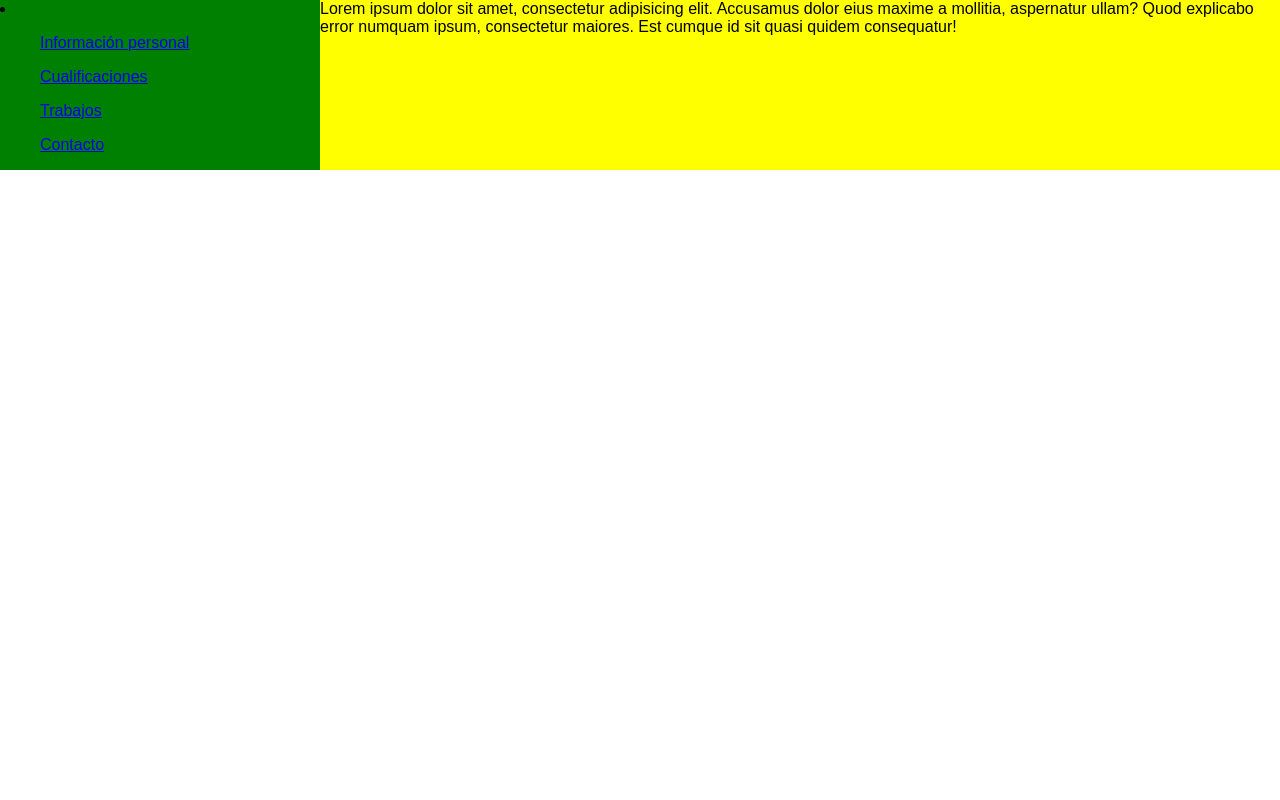
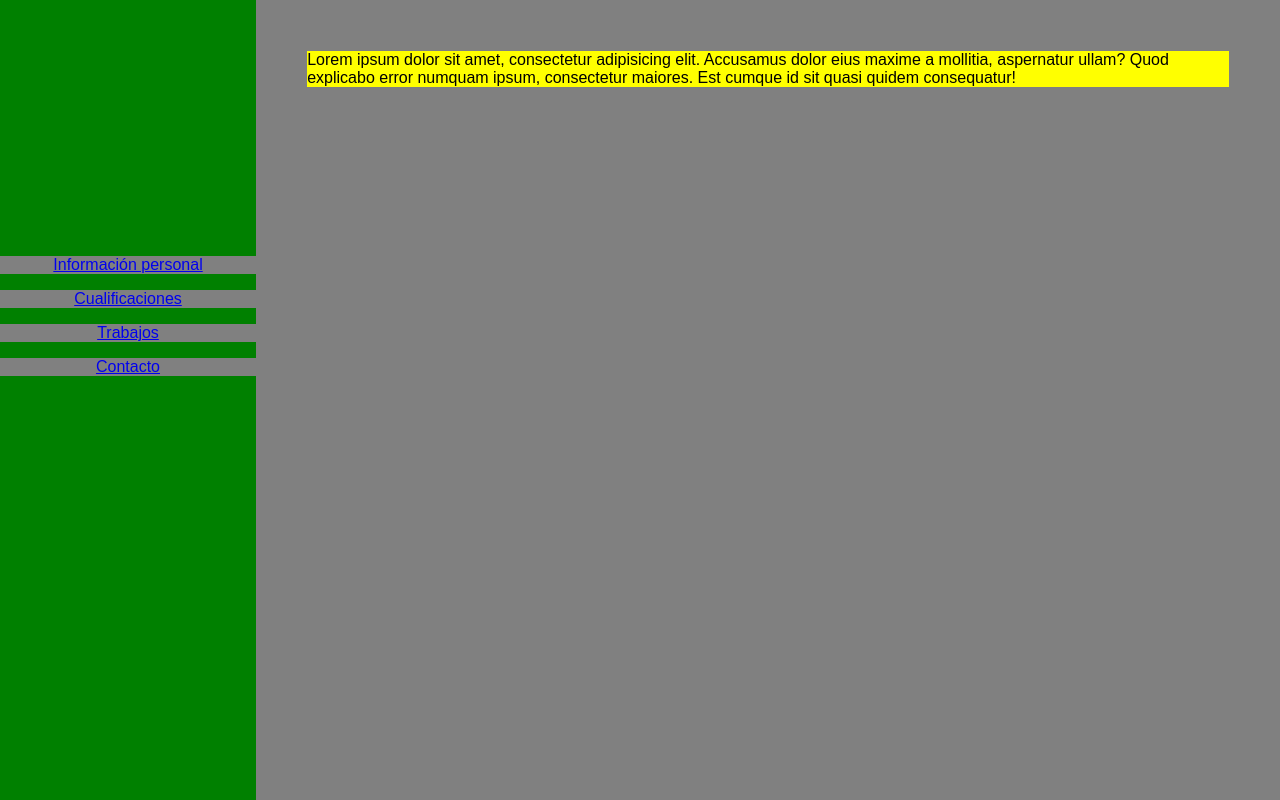
Before and after one commit to diegolr/Portafolio, a plain HTML site: page index.html in a window 1280 px wide. Drawn offline with Linux system fonts and the light colour scheme.

Commit message:
Commit 2. Estructura básica de la web realizada.

```diff
--- a/index.html
+++ b/index.html
@@ -8,19 +8,20 @@
 </head>
 <body>
 
-	<main class="Main">
-		<nav class="Main-Nav">
-			<li>
-				<ul><a href="#">Información personal</a></ul>
-				<ul><a href="#">Cualificaciones</a></ul>
-				<ul><a href="#">Trabajos</a></ul>
-				<ul><a href="#">Contacto</a></ul>
+		<nav class="NavContainer">
+			<li class="NavContainer-List">
+				<ul class="NavContainer-List-Item"><a href="#">Información personal</a></ul>
+				<ul class="NavContainer-List-Item"><a href="#">Cualificaciones</a></ul>
+				<ul class="NavContainer-List-Item"><a href="#">Trabajos</a></ul>
+				<ul class="NavContainer-List-Item"><a href="#">Contacto</a></ul>
 			</li>
 		</nav>
-		<section class="Main-Section">
-			Lorem ipsum dolor sit amet, consectetur adipisicing elit. Accusamus dolor eius maxime a mollitia, aspernatur ullam? Quod explicabo error numquam ipsum, consectetur maiores. Est cumque id sit quasi quidem consequatur!
-		</section>
-	</main>
+		<main class="MainContainer">
+			<section class="MainContainer-Content">
+				<p>Lorem ipsum dolor sit amet, consectetur adipisicing elit. Accusamus dolor eius maxime a mollitia, aspernatur ullam? Quod explicabo error numquam ipsum, consectetur maiores. Est cumque id sit quasi quidem consequatur!</p>
+			</section>
+
+		</main>
 
 </body>
 </html>
--- a/styles/style.css
+++ b/styles/style.css
@@ -2,22 +2,41 @@ html {
 	font-size: 16px;
 }
 
-.Main{
-	display:table;
-	background: red;
-	padding: 0 auto;
+p{
+	margin:0;
+	display:block;
 }
 
-.Main-Nav{
-	display:table-cell;
-	width: 25%;
+.NavContainer{
+	position: fixed;
+	width: 20%;
 	background: green;
+	font-size: 1em;
+	height: 100%;
+}
+ .NavContainer-List{
+ 	display:block;
+	margin-top: 100%;
+ }
+
+.NavContainer-List-Item{
+	top:50%;
+	text-align: center;
+	padding: 0;
+	background:grey;
+}
+.MainContainer{
+	position:absolute;
+	left:20%;
+	width: 80%;
+	top:0;
+	bottom:0;
+	background: grey;
 	font-size: 1em;
 }
 
-.Main-Section{
-	display:table-cell;
-	width: 75%;
+.MainContainer-Content{
 	background: yellow;
-	font-size: 1em;
+	margin:5%;
+
 }
```
